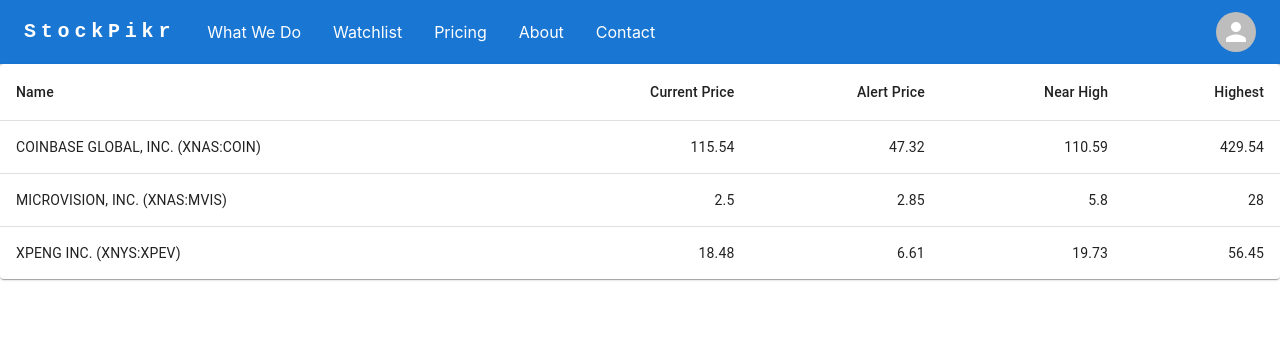
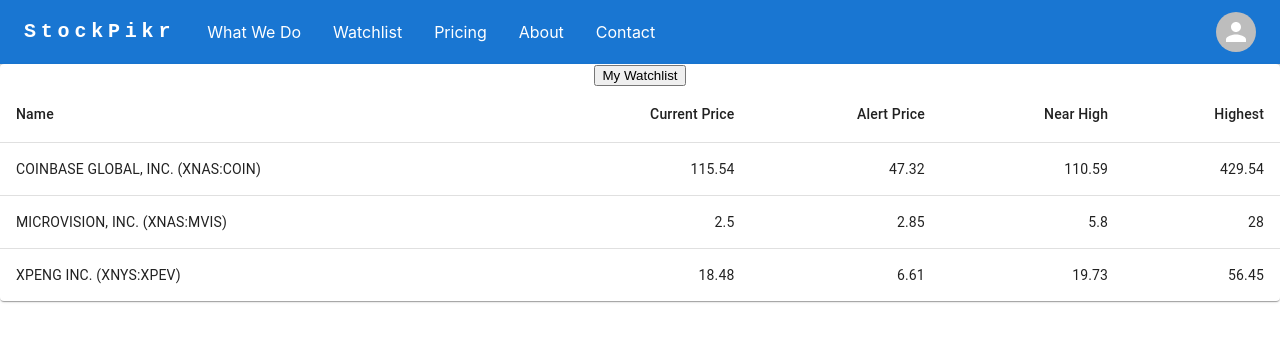
Before and after one commit to szayadi/Stockpikr-React-App, a React (Create React App) app: page /watchlist in a window 1280 px wide. Shown: the top 342 px of the page. Built offline with nearby package versions, Linux system fonts and the light colour scheme.

Commit message:
feat: add a watchlist dropdown to choose between lists

```diff
--- /dev/null
+++ b/src/components/Watchlist/Dropdown.tsx
@@ -0,0 +1,33 @@
+import { Dropdown } from '@mui/base/Dropdown';
+import { Menu } from '@mui/base/Menu';
+import { MenuButton } from '@mui/base/MenuButton';
+import { MenuItem } from '@mui/base/MenuItem';
+
+interface WatchlistDropDownProps {
+  listKey: string[];
+  setListKey: (key: string) => void;
+}
+
+const WatchlistDropDown: React.FC<WatchlistDropDownProps> = ({ listKey, setListKey }) => {
+  function onClickKey(key: string) {
+    setListKey(key);
+  }
+
+  function onClickAddNewWatchlist() {
+    console.log('Add new watchlist');
+  }
+
+  return (
+    <Dropdown>
+      <MenuButton>My Watchlist</MenuButton>
+      <Menu>
+        {listKey.map((key) => (
+          <MenuItem onClick={() => onClickKey(key)}>{key}</MenuItem>
+        ))}
+        <MenuItem onClick={() => onClickAddNewWatchlist()}>Add new Watchlist</MenuItem>
+      </Menu>
+    </Dropdown>
+  );
+};
+
+export default WatchlistDropDown;
--- a/src/components/Watchlist.tsx
+++ b/src/components/Watchlist/Watchlist.tsx
@@ -1,18 +1,33 @@
 import { Paper, Table, TableBody, TableCell, TableContainer, TableHead, TableRow } from '@mui/material';
+import { useState } from 'react';
+import WatchlistDropDown from './Dropdown';
 
 function createData(name: string, currentPrice: number, alertPrice: number, nearHigh: number, highest: number) {
   return { name, currentPrice, alertPrice, nearHigh, highest };
 }
 
-const rows = [
+const etfWatchList = [
   createData('COINBASE GLOBAL, INC. (XNAS:COIN)', 115.54, 47.32, 110.59, 429.54),
   createData('MICROVISION, INC. (XNAS:MVIS)', 2.5, 2.85, 5.8, 28.0),
   createData('XPENG INC. (XNYS:XPEV)', 18.48, 6.61, 19.73, 56.45)
 ];
 
+const stocksWatchList = [
+  createData('CHARGEPOINT HOLDINGS, INC. (XNYS:CHPT)', 3, 4.32, 2.59, 1.54),
+  createData('LUCID GROUP, INC. (XNAS:LCID)', 1.287, 15.48, 7.28, 5.1823)
+];
+
+const watchlists: { [key: string]: any[] } = {
+  'ETF WL': etfWatchList,
+  'Stocks WL': stocksWatchList
+};
+
 export function Watchlist() {
+  const [listKey, setListKey] = useState('ETF WL');
+
   return (
     <TableContainer component={Paper}>
+      <WatchlistDropDown listKey={Object.keys(watchlists)} setListKey={setListKey} />
       <Table sx={{ minWidth: 650 }} aria-label="simple table">
         <TableHead>
           <TableRow>
@@ -24,7 +39,7 @@
           </TableRow>
         </TableHead>
         <TableBody>
-          {rows.map((row) => (
+          {watchlists[listKey].map((row) => (
             <TableRow key={row.name} sx={{ '&:last-child td, &:last-child th': { border: 0 } }}>
               <TableCell component="th" scope="row">
                 {row.name}
--- a/src/routes.tsx
+++ b/src/routes.tsx
@@ -2,7 +2,7 @@
 import { Dashboard } from './components/Settings/Dashboard/Dashboard';
 import Settings from './components/Settings/Settings';
 import SignIn from './components/SignIn';
-import { Watchlist } from './components/Watchlist';
+import { Watchlist } from './components/Watchlist/Watchlist';
 
 export default () => (
   <Routes>
```
Also changed, not shown: 1 other file (tests, documents, lock files or other folders).
